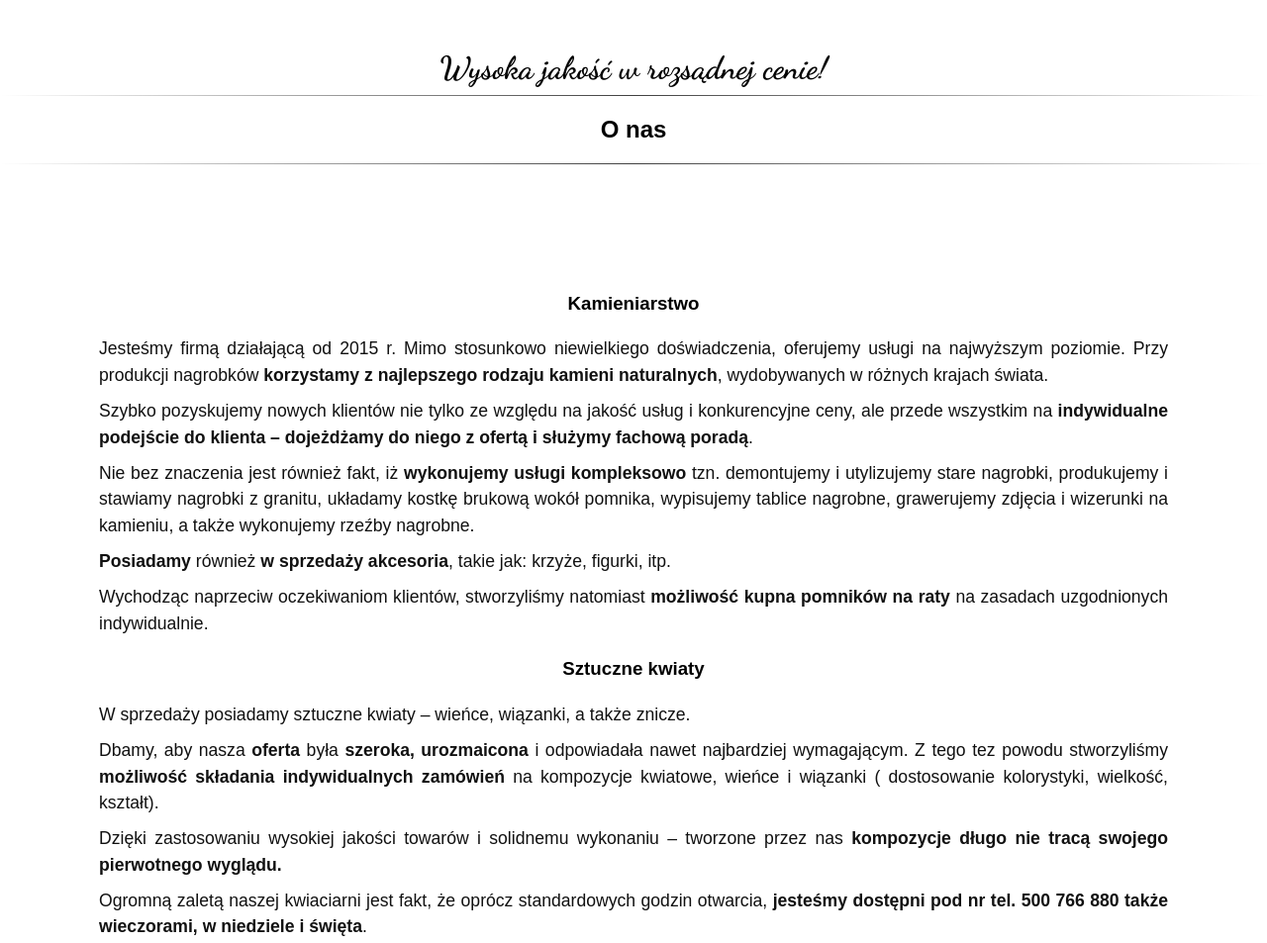
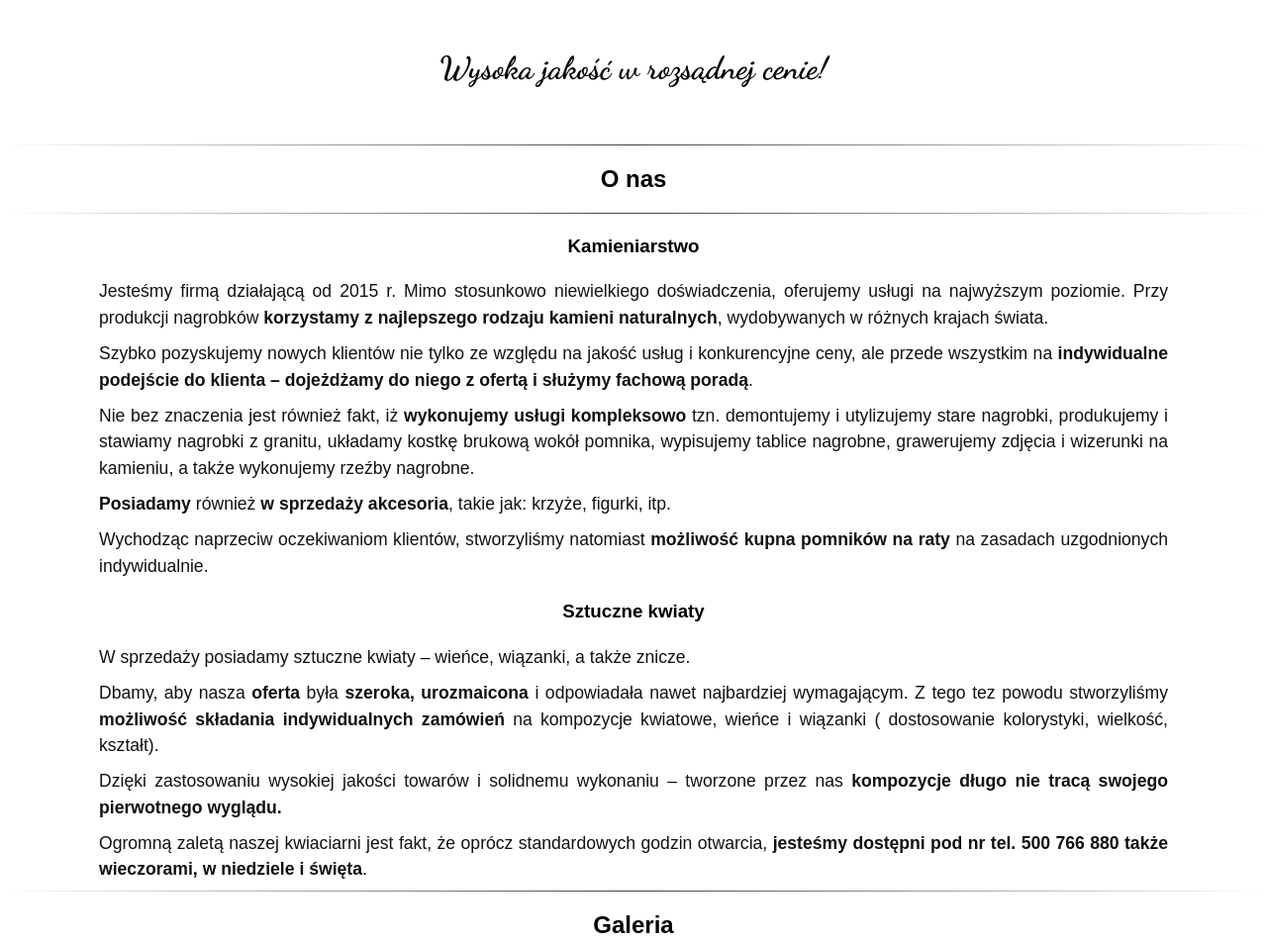
Before and after one commit to eagleeyetom/nagrobkiodachowski.pl, a plain HTML site: page index.html in a window 1280 px wide. Shown: the part 530-1483 px from the top of the page at 99% size. Drawn offline with nearby package versions, Linux system fonts and the light colour scheme.

Commit message:
better formatting

```diff
--- a/css/style.css
+++ b/css/style.css
@@ -182,6 +182,7 @@ section.navbar {
 #motto {
     text-align: center;
     font-family: 'Dancing Script', cursive;
+    padding-bottom: 50px;
 }
 
 @media screen and (max-width: 800px) {
@@ -192,14 +193,10 @@ section.navbar {
     }
 }
 
-.kamieniarstwo {
-margin-top: -100px;
-}
-
 /* Text */
 
 section.content {
-    padding: 100px 100px 0;
+    padding: 0 100px 0;
     text-align: justify;
     line-height: 1.5;
 }
@@ -312,11 +309,14 @@ footer {
     height: 300px;
     width: 500px;
 
+
 }
 
 .gmap_canvas {
     overflow: hidden;
     background: none !important;
+    /*border:2px solid #111;
+    border-radius: 10px;*/
 }
 
 #gmap_canvas {
```
